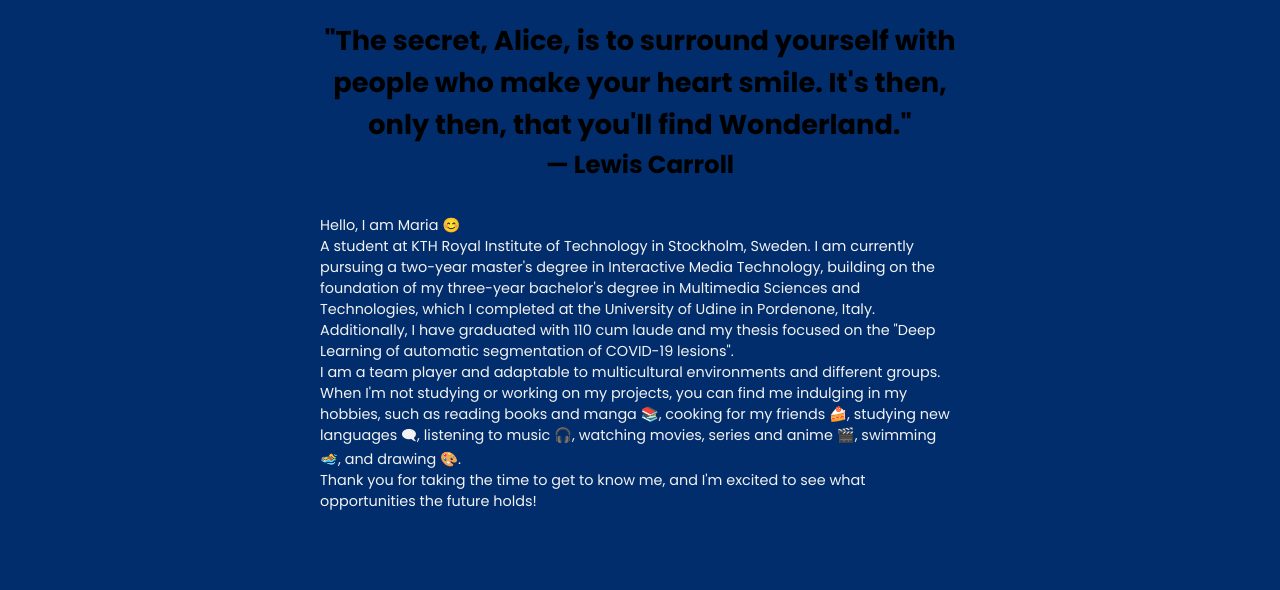
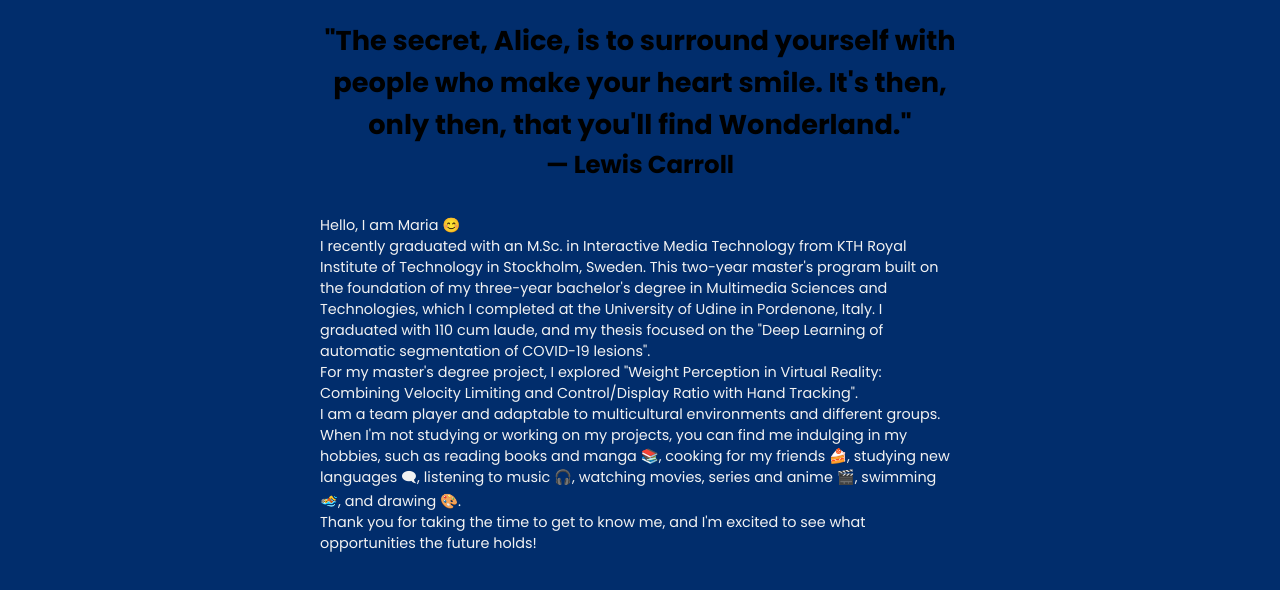
Before and after one commit to mariazelenika/mariazelenika.github.io, a plain HTML site: page pages/about.html in a window 1280 px wide. Shown: the part 60-650 px from the top of the page. Drawn offline with Linux system fonts and the light colour scheme.

Commit message:
Update about.html

```diff
--- a/pages/about.html
+++ b/pages/about.html
@@ -70,13 +70,13 @@
         <div class="text_container">
             <p>
                 Hello, I am Maria &#128522 <br>
-                A student at KTH Royal Institute of Technology in Stockholm, Sweden.
-                I am currently pursuing a two-year master's degree in Interactive Media Technology, building
-                on the foundation of my three-year bachelor's degree in Multimedia Sciences and Technologies,
-                which I completed at the University of Udine in Pordenone, Italy. <br>
+                I recently graduated with an M.Sc. in Interactive Media Technology from KTH Royal Institute of Technology in Stockholm, Sweden.
+                This two-year master's program built on the foundation of my three-year bachelor's degree in Multimedia Sciences and Technologies,
+                which I completed at the University of Udine in Pordenone, Italy. I graduated with 110 cum laude, and my thesis focused on the
+                "Deep Learning of automatic segmentation of COVID-19 lesions". <br>
 
-                Additionally, I have graduated with 110 cum laude and my thesis focused on the
-                "Deep Learning of automatic segmentation of COVID-19 lesions". <br>
+                For my master's degree project, I explored "Weight Perception in Virtual Reality: Combining Velocity Limiting and Control/Display
+                Ratio with Hand Tracking". <br>
 
                 I am a team player and adaptable to multicultural environments and different groups. When I'm not studying or
                 working on my projects, you can find me indulging in my hobbies, such as reading books and manga &#128218, cooking for
```
